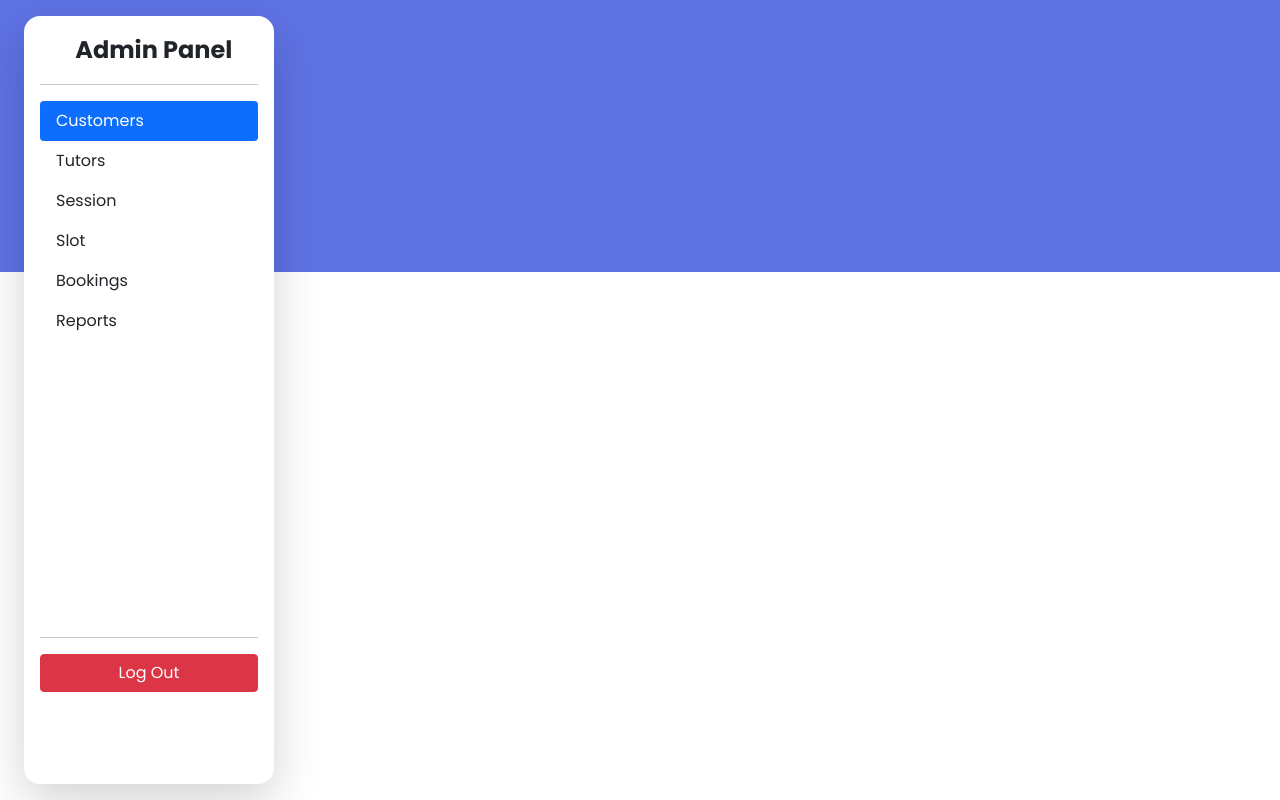
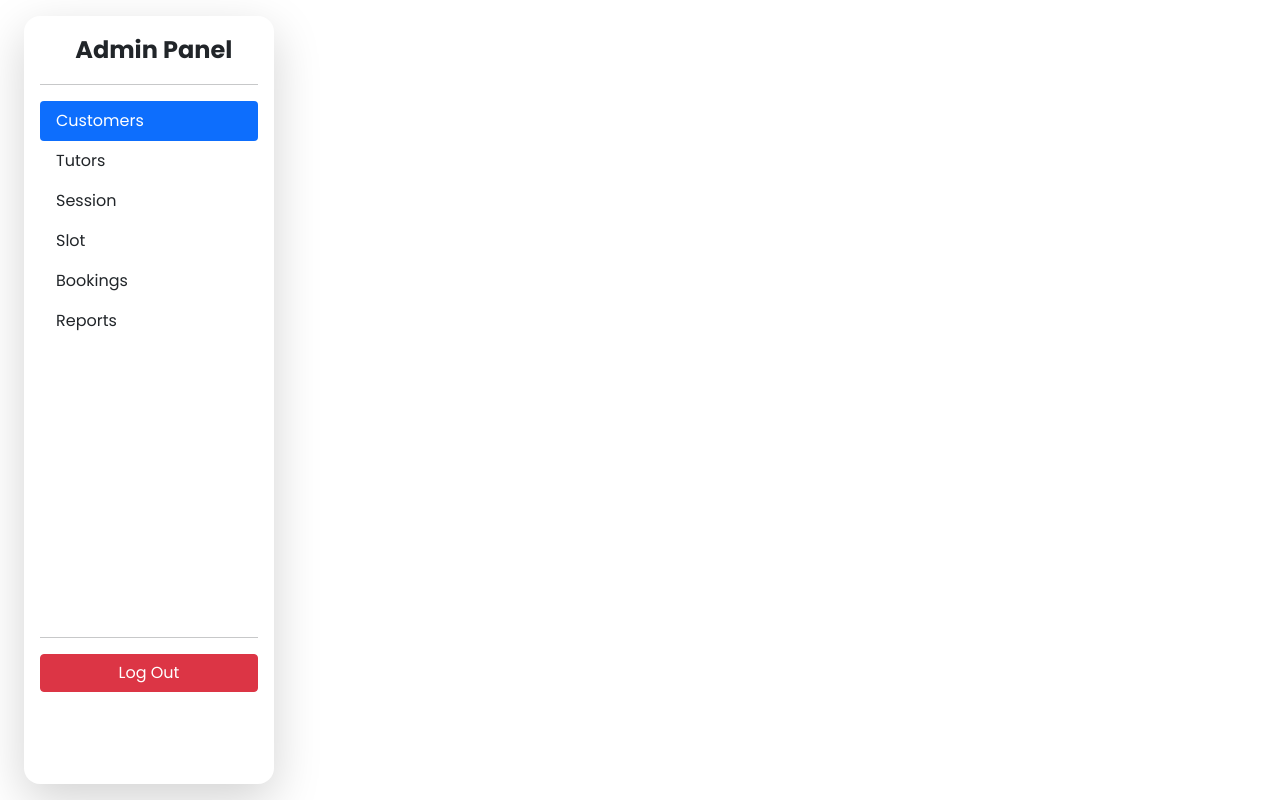
Before and after one commit to basithb/Tutor-Booking, a React (Create React App) app in the folder client/: page /profile in a window 1280 px wide. Built offline with nearby package versions, Linux system fonts and the light colour scheme; no server answers.

Commit message:
feat: adds admin navbar

```diff
--- a/client/src/components/adminPanel/AdminNavbar.js
+++ b/client/src/components/adminPanel/AdminNavbar.js
@@ -5,11 +5,13 @@ import "./AdminNavbar.css";
 const AdminNavbar = () => {
     return (
         <Fragment>
-            <header>
+            <nav class="admin-navbar navbar-main navbar-expand-lg px-0 mx-4 shadow-none border-radius-xl " id="navbarBlur" data-scroll="false">
+                <div class="container-fluid py-1 px-3">
+                    <nav>
 
-                <div class="min-height-300 bg-primary position-absolute w-100 fixed-top"></div>
-
-            </header>
+                    </nav>
+                </div>
+            </nav>
         </Fragment>
     );
 };
```
